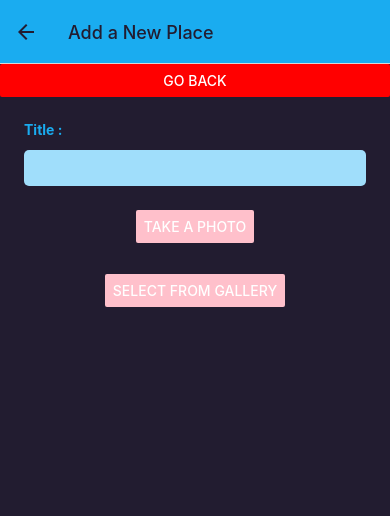
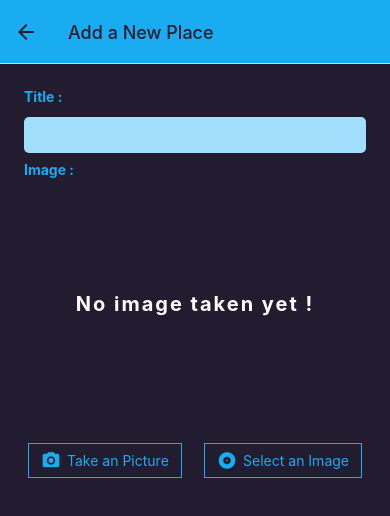
Before and after one commit to Mrkouhadi/RN-favoritePlace, a React Native app: screen /AddPlace in a window 390 px wide. Shown: the top 516 px of the page. Built offline with nearby package versions, Linux system fonts and the light colour scheme.

Commit message:
editing stylings and adding pictures

```diff
--- a/src/components/places/ImagePicker.js
+++ b/src/components/places/ImagePicker.js
@@ -1,6 +1,8 @@
 import React, { useState } from 'react'
-import { View, Button, Image, StyleSheet} from 'react-native'
+import { View, Image, StyleSheet, Text, useWindowDimensions} from 'react-native'
 import ImagePicker from 'react-native-image-crop-picker';
+import OutlineBtn from '../ui/OutlineBtn';
+import { Colors } from '../../constants/colors'
 
 const ImgPicker = () => {
     const [img, setImg] = useState();
@@ -10,45 +12,74 @@ const ImgPicker = () => {
             // width: 300,
             // height: 400,
             compressImageMaxHeight:300,
-            compressImageMaxWidth:300,
+            compressImageMaxWidth:400,
             cropping: true,
-            compressImageQuality:.9,
+            compressImageQuality:.7,
           }).then(image => {
             setImg(image.path);
           });
     }
     const selectPhotoHandler = () =>{
         ImagePicker.openPicker({
-            // width: 300,
-            // height: 400,
-            compressImageMaxHeight:300,
-            compressImageMaxWidth:300,
+            width: 300,
+            height: 400,
+            // compressImageMaxHeight:300,
+            // compressImageMaxWidth:400,
             cropping: true,
             // multiple:true,
+            // compressImageQuality:.7,
+
           }).then(image => {
             setImg(image.path);
           });
     }
     return <View style={styles.container}>
-              <Button style={styles.btn} onPress={takePhotoHandler} title="Take a Photo" color="pink"/>
-              <Button style={styles.btn} onPress={selectPhotoHandler} title="Select From Gallery" color="pink"/>
-              <Image style={styles.img}
-                     source={{uri:img}}
-              />
+              <View style={styles.imgBox}>
+                {
+                  !!img ?    <Image style={styles.img}
+                                  source={{uri:img}}
+                            />
+                        : <Text style={styles.imgFallbackText}>No image taken yet !</Text>
+                }
+              </View>
+                <View style={styles.btns}>
+                    <OutlineBtn onPress={takePhotoHandler} icon="camera" size={20} color={Colors.primary500} >
+                        Take an Picture
+                    </OutlineBtn>
+                    <OutlineBtn onPress={selectPhotoHandler} icon="album" size={20} color={Colors.primary500} >
+                        Select an Image
+                    </OutlineBtn>
+                </View>
            </View>
 }
 const styles= StyleSheet.create({
     container:{
-        height:500,
-        justifyContent:'space-around', alignItems:'center'
+        height:300, width:'100%',
+        justifyContent:'space-between', alignItems:'center',
+        overflow:'hidden',
+    },
+    imgBox:{
+        width:"100%", flex:.95,
+        borderRadius:10,
+        justifyContent:'center', alignItems:'center',
+        overflow:'hidden',
     },
     btn:{
-        borderRadius:5,
+        borderRadius:10,
+    },
+    btns:{
+        flexDirection:'row',
+        alignItems:'center',
+        justifyContent:'space-between',
+        width:'100%'
     },
     img:{
-        marginVertical:20,
-        width:300, height:300,
-        borderRadius:150
+        width:'100%', height:"100%",         borderRadius:10,
+
+    },
+    imgFallbackText:{
+        fontSize:20, color:'white',
+        letterSpacing:2, fontWeight:'bold'
     }
 })
 export default ImgPicker
--- a/src/components/places/PlaceForm.js
+++ b/src/components/places/PlaceForm.js
@@ -16,6 +16,7 @@ const PlaceForm = () => {
                          onChangeText={changeTitleHandler}
                          value={title}
               />
+            <Text style={styles.label}>Image :</Text>
             <ImgPicker/>
             </View>
          </ScrollView>
--- a/src/screens/AddPlace.js
+++ b/src/screens/AddPlace.js
@@ -4,12 +4,7 @@ import { Button } from 'react-native'
 import PlaceForm from '../components/places/PlaceForm'
 
 const AddPlace = ({navigation}) => {
-  return (
-    <>
-    <Button title="go back" color='red' onPress={()=> navigation.navigate('AllPlaces')}/>
-    <PlaceForm />
-    </>
-  )
+  return <PlaceForm />
 }
 
 export default AddPlace
```
